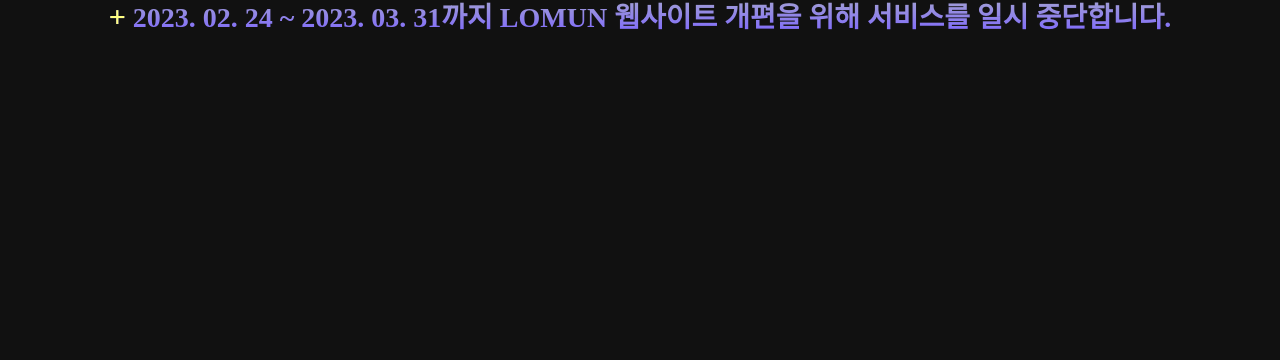
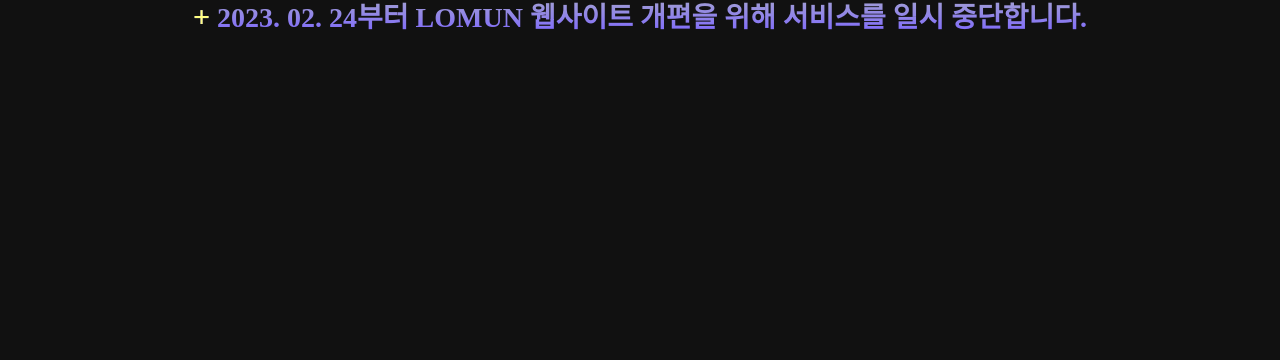
Before and after one commit to yt-lomun/lomun.kro.kr, a plain HTML site: page index.html in a window 1280 px wide. Shown: the part 440-800 px from the top of the page. Drawn offline with Linux system fonts and the light colour scheme; a web font is replaced by a local one.

Commit message:
Update index.html

```diff
--- a/index.html
+++ b/index.html
@@ -76,7 +76,7 @@
         <!--[ SECTION 1 ]-->
         <section class="section">
             <div class="maintxt">" LOMUN의 새로운 디자인과 기능을 위한 순간 "</div>
-            <div class="detail"><em>+</em> 2023. 02. 24 ~ 2023. 03. 31까지 LOMUN 웹사이트 개편을 위해 서비스를 일시 중단합니다.</div>
+            <div class="detail"><em>+</em> 2023. 02. 24부터 LOMUN 웹사이트 개편을 위해 서비스를 일시 중단합니다.</div>
         </section>
     </div>
 </body>
```
